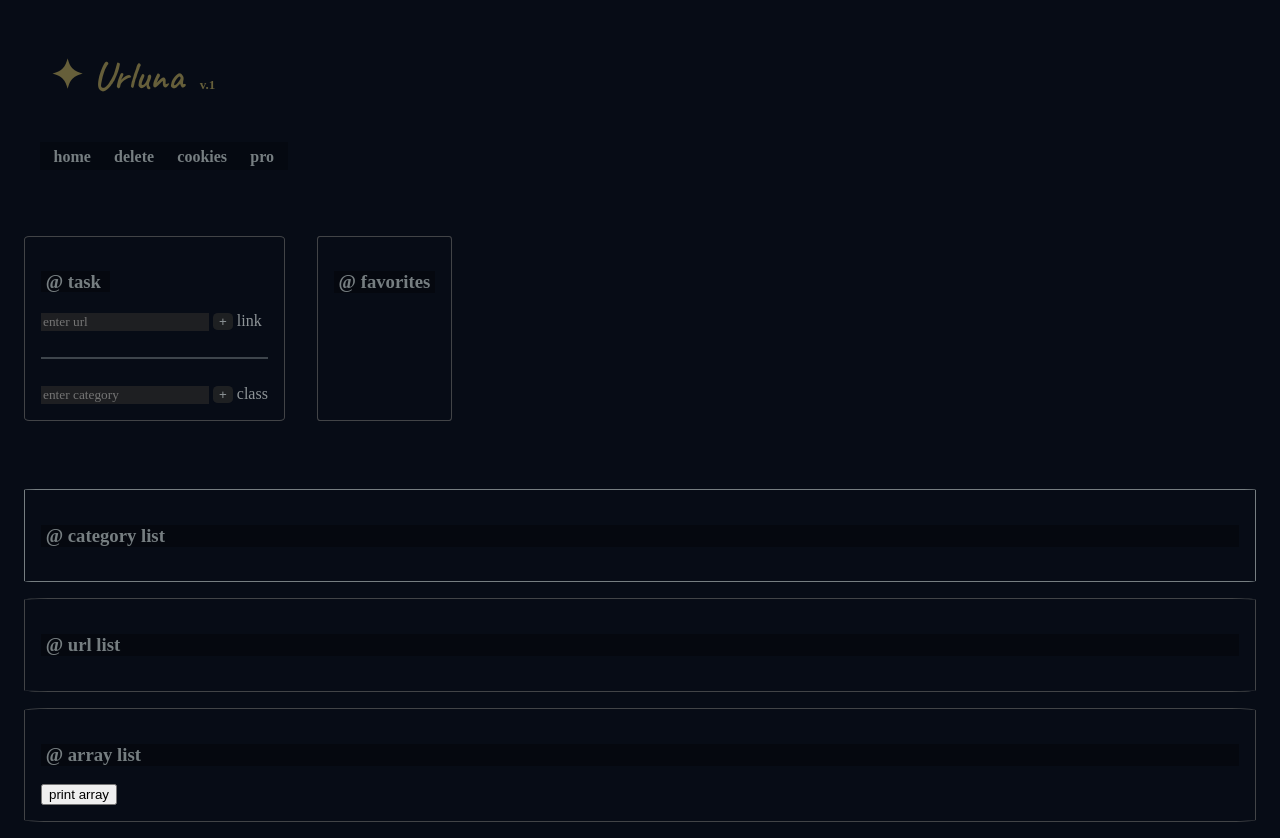
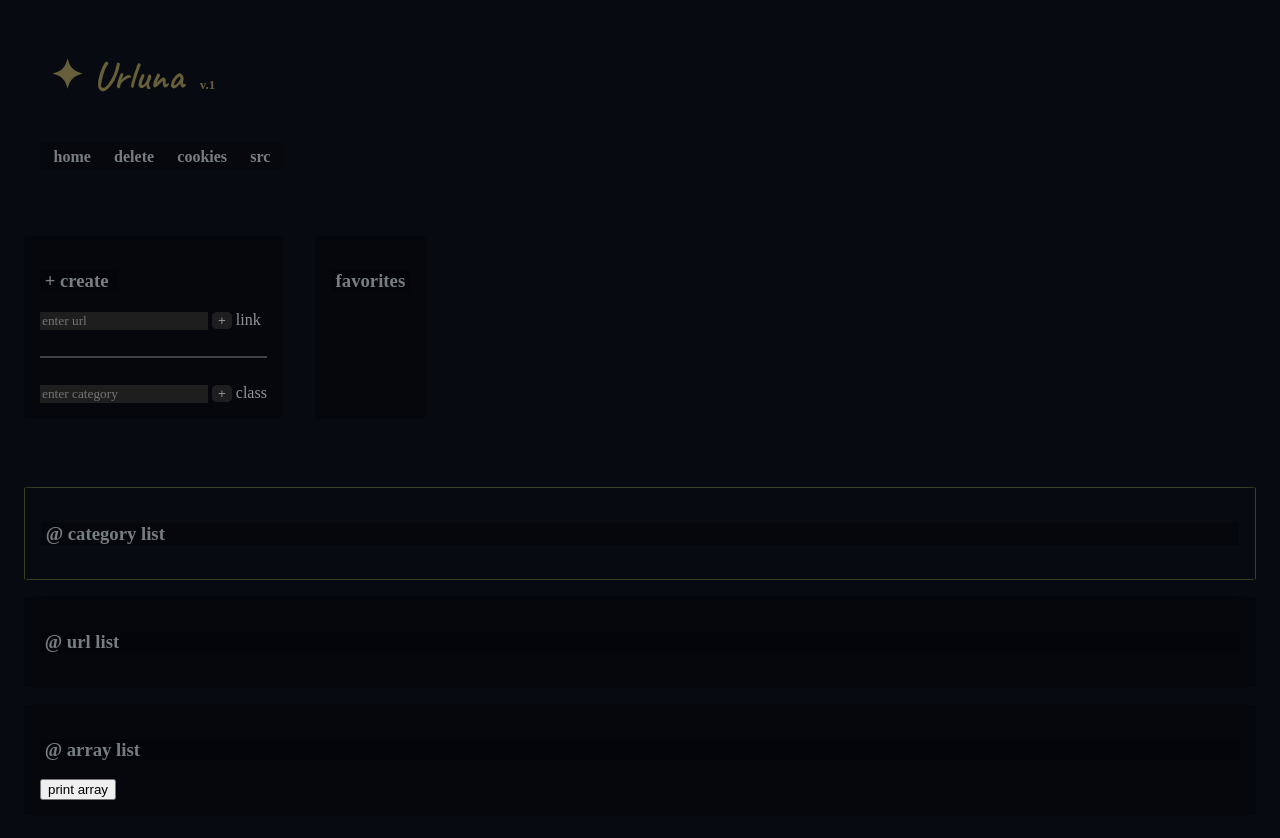
Before and after one commit to ykcaj-i/urlfolio, a plain HTML site: page src/index.html in a window 1280 px wide. Drawn offline with Linux system fonts and the light colour scheme; a web font is replaced by a local one.

Commit message:
adjust styling effects

```diff
--- a/src/css/styles.css
+++ b/src/css/styles.css
@@ -2,7 +2,7 @@
 body{
   font-family: Reddit Mono;
 
-  background: rgb(7, 12, 22); /*default dark mode rgb(20, 21, 24)*/
+  background: rgb(8, 10, 17); /*default dark mode rgb(20, 21, 24)*/
   /*rgb(7, 12, 22) */
   color: rgb(118, 126, 129);
 }
@@ -53,7 +53,8 @@ body{
 
 
 .genericContainer1{
-  border: solid 1px rgb(66, 68, 71);
+  background-color: rgba(0, 0, 0, 0.288);
+  /*border: solid 1px rgba(66, 68, 71, 0.253);*/
   border-radius: 2%;
   /*border: solid 1px rgba(118, 126, 129, 0.74);*/
   /*border-radius: 1%;*/
@@ -64,7 +65,7 @@ body{
 
 
 .genericContainer2{
-  border: solid 1px rgb(118, 126, 129);
+  border: solid 1px rgb(59, 65, 35);
   border-radius: 1%;
   margin: 1rem;
   padding: 1rem;
@@ -82,7 +83,7 @@ body{
 */
 
 .genericContainer1:hover{
-  box-shadow: 0px 0px 1px 1px rgba(182, 182, 182, 0.87);
+
   cursor: pointer;
   transition: all 1s;
 }
--- a/src/index.html
+++ b/src/index.html
@@ -35,7 +35,7 @@
             <a class = "lol"><font style = "font-weight: bold;">&nbsp;home&nbsp;</font></a>
             <a class = "lol"><font style = "font-weight: bold;">&nbsp;delete&nbsp;</font></a>
             <a class = "lol"><font style = "font-weight: bold;">&nbsp;cookies&nbsp;</font></a>
-            <a class = "lol"><font style = "font-weight: bold;">&nbsp;pro&nbsp;</font></a>
+            <a class = "lol"><font style = "font-weight: bold;">&nbsp;src&nbsp;</font></a>
         </span>
 
 
@@ -44,8 +44,9 @@
     </div>
 
     <div class="parentContainer">
+
         <div class = "genericContainer1">
-            <h3 id = "dashboard"><span id = "spanHoverUtility">&nbsp;@ task &nbsp;</span></h3>
+            <h3 id = "dashboard"><span id = "spanHoverUtility">&nbsp;+ create &nbsp;</span></h3>
             <!--url form-->
             <div>
                 <form>
@@ -67,7 +68,7 @@
             <!--category form-->
         </div>
         <div class = "genericContainer1">
-            <h3 id = "favorites">&nbsp;@ favorites&nbsp;</h3>
+            <h3 id = "favorites">&nbsp;favorites&nbsp;</h3>
             <p id = "favoritesUrl" class = "googlStyle"></p>
         </div>
     </div><br><br>
```
